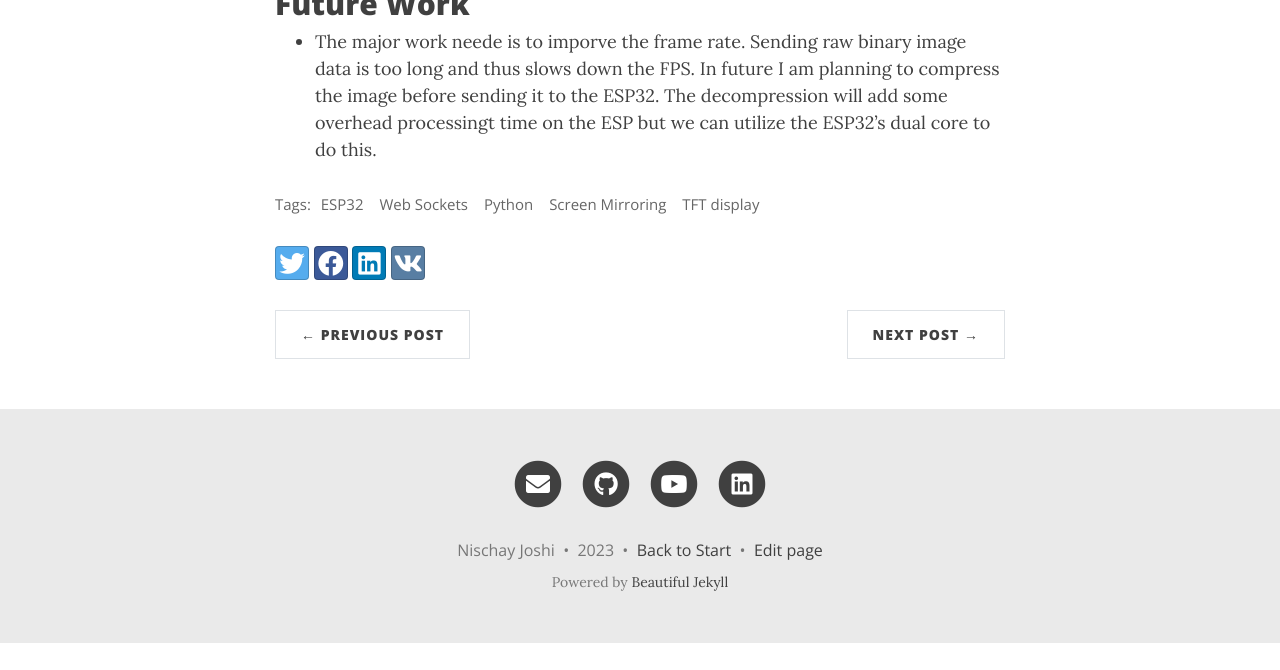
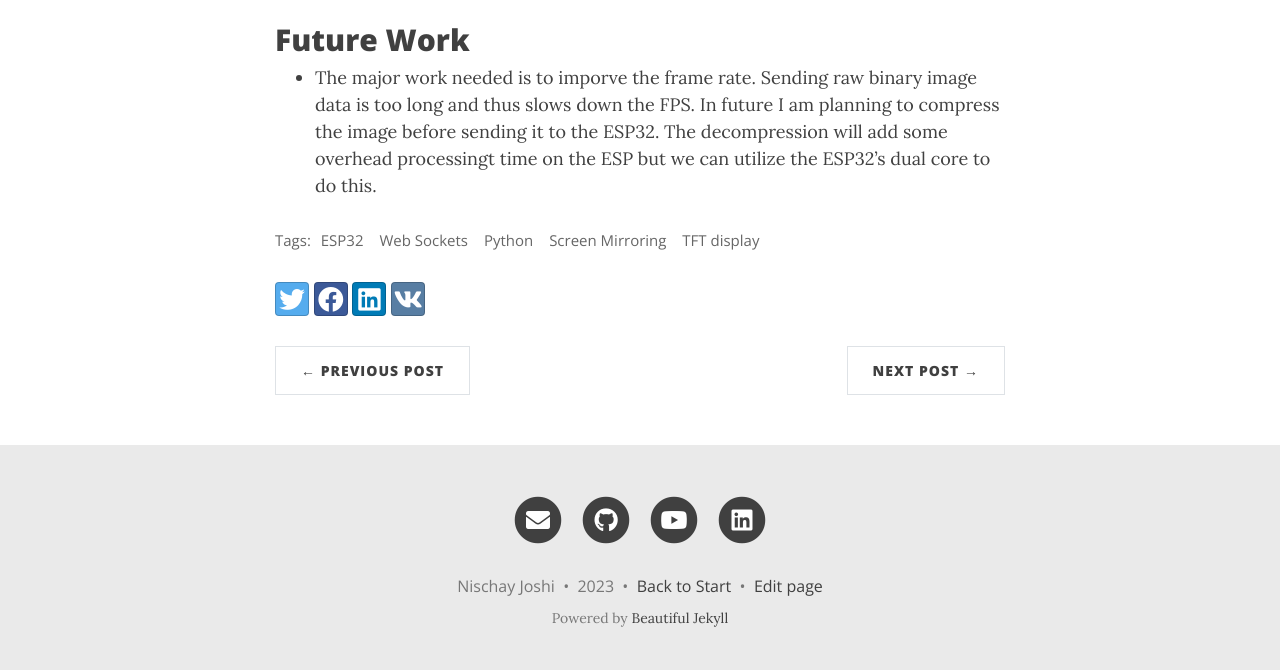
Before and after one commit to Nischay2312/Nischay2312.github.io, a Jekyll site: the page built from _posts/2023-08-06-Live-Streaming-Computer-Screen-Via-ESP32.md, in a window 1280 px wide and 900 px high, scrolled down 11550 px, cut to the strip 230-900 px from the top of the window. Built offline with Jekyll 4.4.1, drawn with Linux system fonts in a browser that asks for light colours; nearby versions of some CDN libraries; comment, search, counter and statistics services are not loaded; before the commit the page ends 12423 px from its top, so only the background shows below that.

Commit message:
fixed the new blog post

````diff
--- a/_posts/2023-08-06-Live-Streaming-Computer-Screen-Via-ESP32.md
+++ b/_posts/2023-08-06-Live-Streaming-Computer-Screen-Via-ESP32.md
@@ -190,8 +190,9 @@
 if __name__ == '__main__':
     main()
 ```
+#### Note:
 {: .box-note}
-**Note:** I am _not_ a Computer Science Student and so I haven't taken courses on networks, OS or concurrency. I try to learn these on my own and so I am not sure if the code above is the best way to do it. If you have any suggestions or feedback, please feel free to leave them in the comments section below.
+I am _not_ a Computer Science Student and so I haven't taken courses on networks, OS or concurrency. I try to learn these on my own and so I am not sure if the code above is the best way to do it. If you have any suggestions or feedback, please feel free to leave them in the comments section below.
 
 ### Explanation of the Python Script
 The script should be pretty explantory with the comments. On a higher level, the script does the following:
@@ -453,5 +454,5 @@
 <iframe width="800" height="450" src="https://www.youtube.com/embed/-yk1-vx2jtI" title="YouTube video player" frameborder="0" allow="accelerometer; clipboard-write; encrypted-media; gyroscope; picture-in-picture; web-share" allowfullscreen></iframe>
 
 ## Future Work
-- The major work neede is to imporve the frame rate. Sending raw binary image data is too long and thus slows down the FPS. In future I am planning to compress the image
+- The major work needed is to imporve the frame rate. Sending raw binary image data is too long and thus slows down the FPS. In future I am planning to compress the image
 before sending it to the ESP32. The decompression will add some overhead processingt time on the ESP but we can utilize the ESP32's dual core to do this.
````
